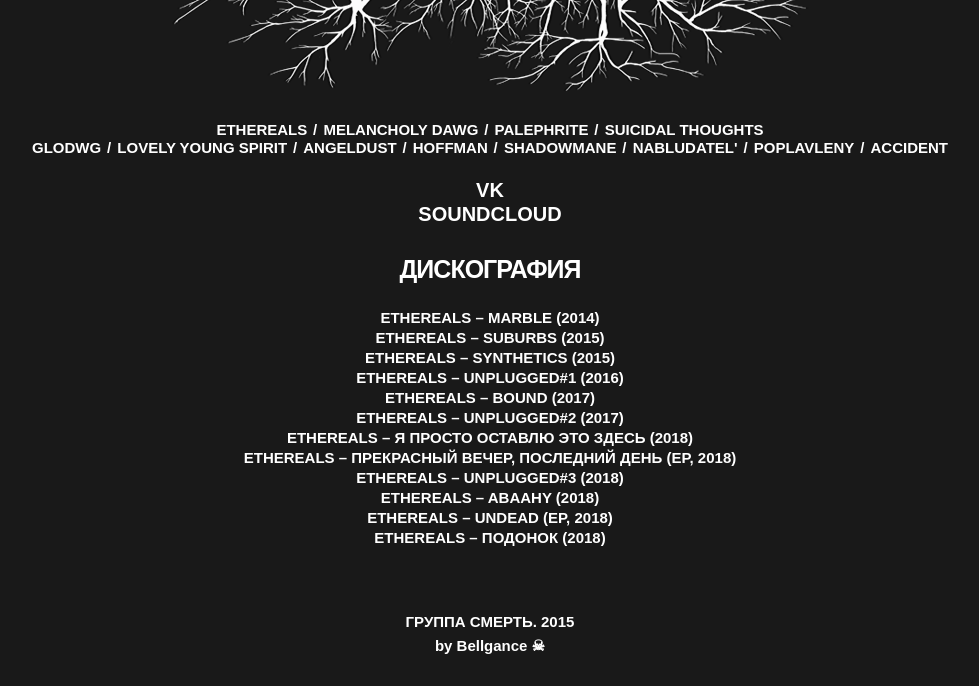
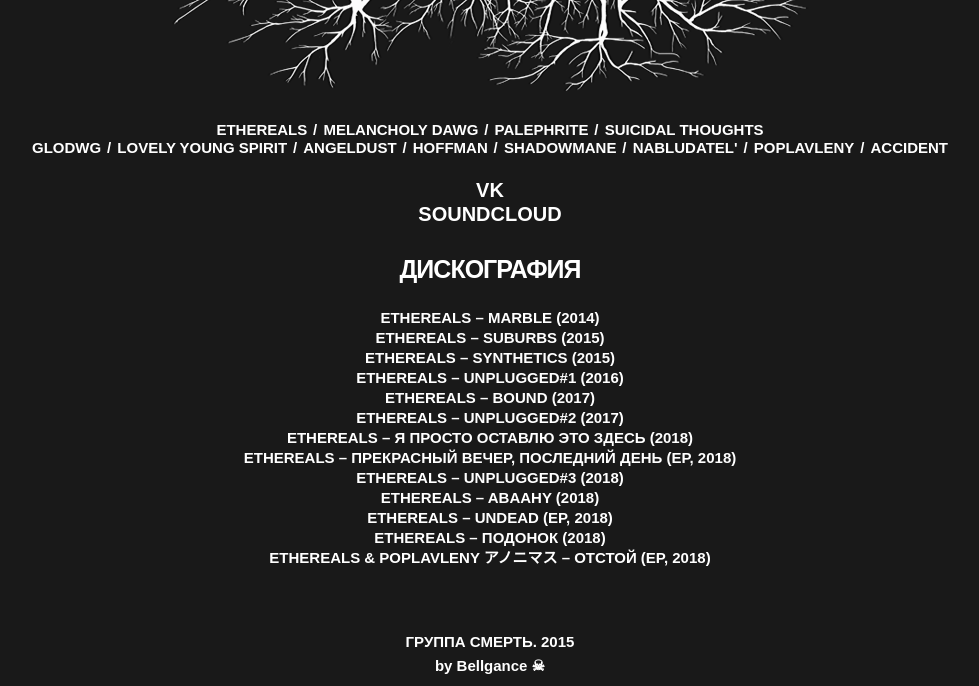
Before and after one commit to deathband/deathband, a plain HTML site: page index.html in a window 1280 px wide. Shown: the part 172-858 px from the top of the page, without its empty margins (150-1129 px from the left). Drawn offline with Linux system fonts and the light colour scheme.

Commit message:
Update index.html

```diff
--- a/index.html
+++ b/index.html
@@ -59,6 +59,7 @@
       <li><a href="https://www.mediafire.com/file/fi5utada5bjkd72">ETHEREALS – ABAAHY (2018)</a></li>
       <li><a href="https://www.mediafire.com/file/shhv5z063icmzc7">ETHEREALS – UNDEAD (EP, 2018)</a></li>
       <li><a href="https://www.mediafire.com/file/d4roj1c8xvg8hab">ETHEREALS – ПОДОНОК (2018)</a></li>
+      <li><a href="https://www.mediafire.com/file/u7qfskub9lxs17r">ETHEREALS & POPLAVLENY アノニマス – ОТСТОЙ (EP, 2018)</a></li>
     </ul>
   </main>
 
```
